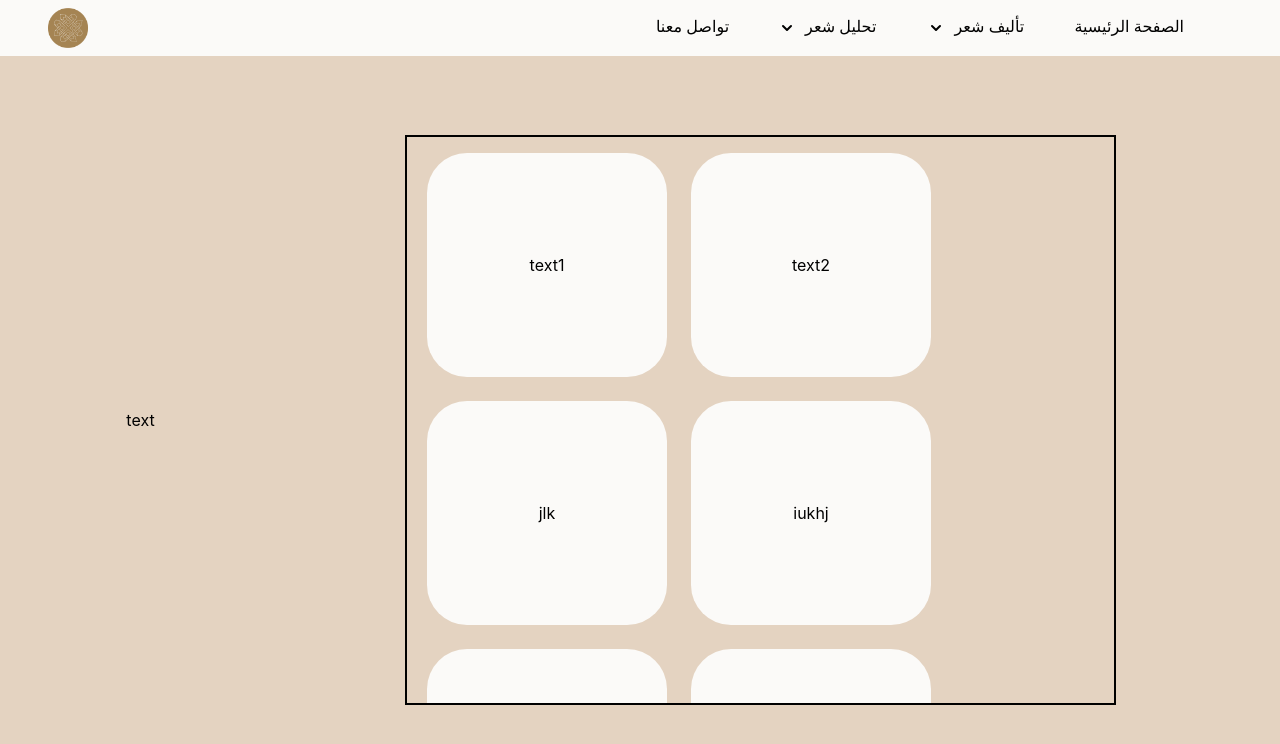
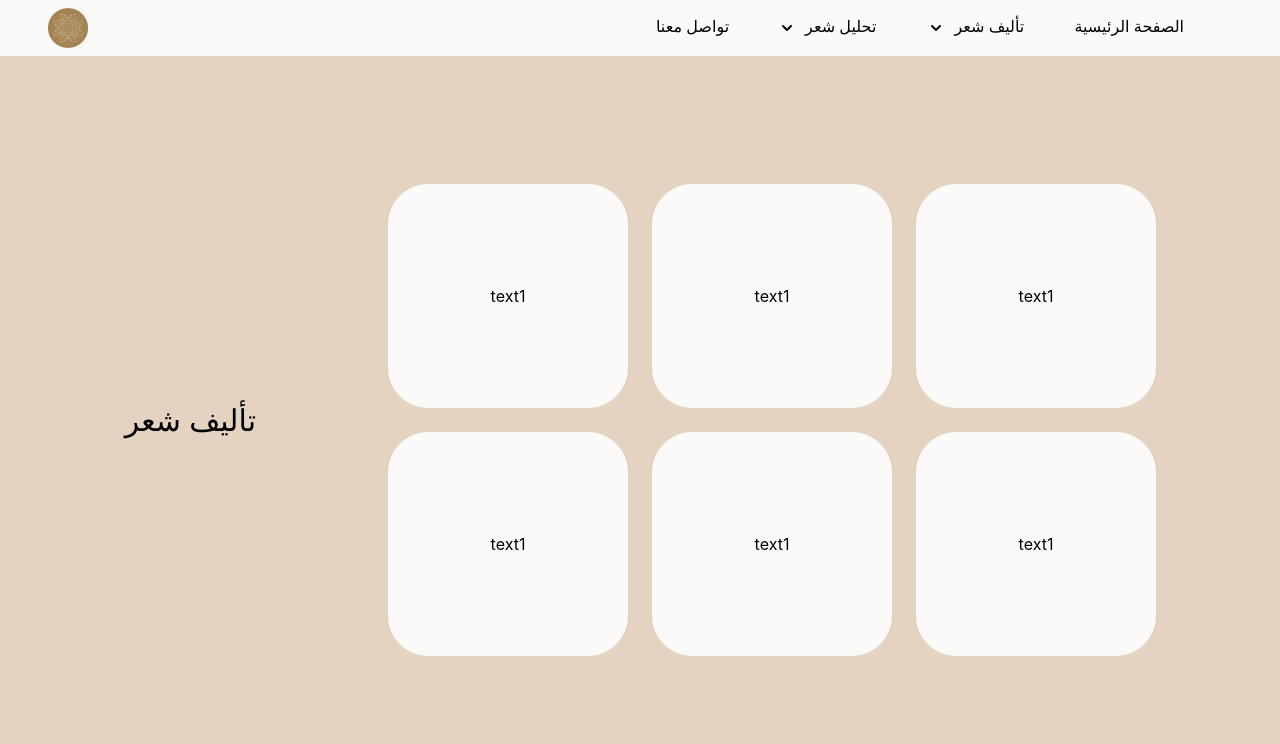
Before and after one commit to wadjih-bencheikh18/arabicthon-front, a React (Create React App) app: page /create in a window 1280 px wide. Shown: the top 744 px of the page. Built offline with nearby package versions, Linux system fonts and the light colour scheme.

Commit message:
update ta2lif choice page

```diff
--- a/src/sections/ChoiceTa2lif.jsx
+++ b/src/sections/ChoiceTa2lif.jsx
@@ -1,31 +1,29 @@
 export function ChoiceTa2lif() {
   const functionalities = [
-    "text1",
-    "text2",
-    "jlk",
-    "iukhj",
-    "iuhk",
-    "text2",
-    "jlk",
-    "iukhj",
-    "iuhk",
-    "text2",
-    "jlk",
-    "iukhj",
-    "iuhk",
+    { link: "k", text: "text1" },
+    { link: "k", text: "text1" },
+    { link: "k", text: "text1" },
+    { link: "k", text: "text1" },
+    { link: "k", text: "text1" },
+    { link: "k", text: "text1" },
+    { link: "k", text: "text1" },
+    { link: "k", text: "text1" },
+    { link: "k", text: "text1" },
+    { link: "k", text: "text1" },
   ];
   return (
-    <div className="flex h-screen mx-5 pt-10 justify-center items-center">
-      <div className="w-full">text</div>
+    <div className="flex h-screen pt-10 justify-end items-center">
+      <div className="text-3xl">تأليف شعر</div>
       {/* container */}
-      <div className="flex flex-wrap h-[75%] mx-36 overflow-y-scroll items-center px-5 border-black border-2 pt-4">
+      <div className="flex flex-wrap flex-row-reverse h-[31.5rem] w-[54rem] mx-20 overflow-y-scroll items-center px-5 pt-4">
         {functionalities.map((functionality, key) => (
-          <div
+          <a
+            href={functionality.link}
             key={key}
             className="bg-[#FBFAF8] rounded-[40px] w-60 h-56 flex justify-center items-center mr-6 mb-6"
           >
-            {functionality}
-          </div>
+            {functionality.text}
+          </a>
         ))}
       </div>
     </div>
```
